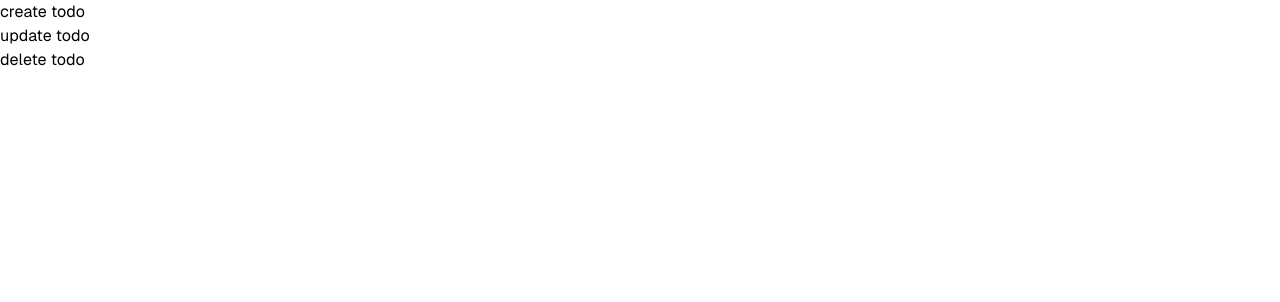
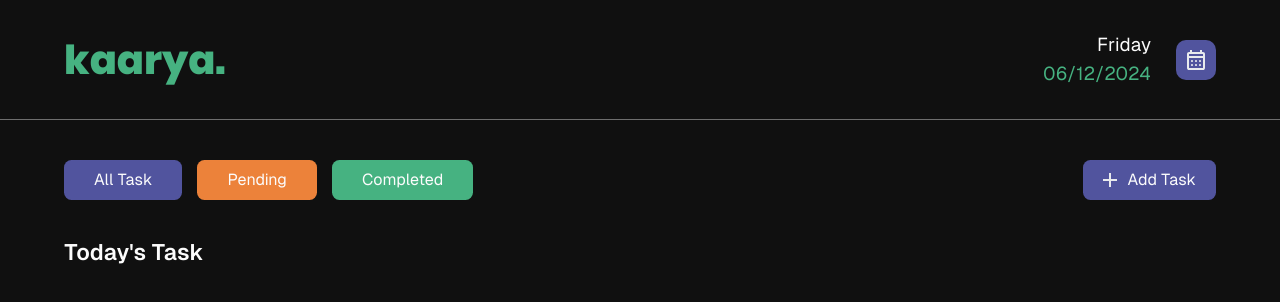
Before and after one commit to AndyyAD/Karya-A-ToDo-App, a Next.js app: page / in a window 1280 px wide. Shown: the top 302 px of the page. Built offline with nearby package versions, Linux system fonts and the light colour scheme.

Commit message:
Designed navbar, date picker and filter buttons

```diff
--- /dev/null
+++ b/app/components/Navbar.tsx
@@ -0,0 +1,52 @@
+"use client"
+
+import React, { useState } from 'react';
+import DatePicker from 'react-datepicker';
+import 'react-datepicker/dist/react-datepicker.css';
+
+const Navbar: React.FC = () => {
+    const [selectedDate, setSelectedDate] = useState<Date>(new Date());
+    const [isDatePickerOpen, setIsDatePickerOpen] = useState<boolean>(false);
+
+    const day: string = selectedDate.toLocaleString('en-US', { weekday: 'long' });
+    const date: string = selectedDate.toLocaleDateString('en-GB');
+
+    const handleDateChange = (date: Date | null) => {
+        if (date) {
+            setSelectedDate(date);
+        }
+        setIsDatePickerOpen(false);
+    };
+
+    return (
+        <nav className='navbar mb-16'>
+            <div className='container h-full flex items-center justify-between'>
+                <h1 className='logo'> kaarya. </h1>
+                <div className='flex items-center '>
+                    <div className='m-10 text-right text-3xl leading-normal'>
+                        <p className="day">{day}</p>
+                        <p className="date">{date}</p>
+                    </div>
+                    <div className='calendar h-16 w-16 rounded-2xl content-center justify-items-center'
+                        onClick={() => setIsDatePickerOpen(!isDatePickerOpen)}
+                    >
+                        <svg xmlns="http://www.w3.org/2000/svg" height="24px" viewBox="0 -960 960 960" width="24px" fill="#e8eaed"><path d="M200-80q-33 0-56.5-23.5T120-160v-560q0-33 23.5-56.5T200-800h40v-80h80v80h320v-80h80v80h40q33 0 56.5 23.5T840-720v560q0 33-23.5 56.5T760-80H200Zm0-80h560v-400H200v400Zm0-480h560v-80H200v80Zm0 0v-80 80Zm280 240q-17 0-28.5-11.5T440-440q0-17 11.5-28.5T480-480q17 0 28.5 11.5T520-440q0 17-11.5 28.5T480-400Zm-160 0q-17 0-28.5-11.5T280-440q0-17 11.5-28.5T320-480q17 0 28.5 11.5T360-440q0 17-11.5 28.5T320-400Zm320 0q-17 0-28.5-11.5T600-440q0-17 11.5-28.5T640-480q17 0 28.5 11.5T680-440q0 17-11.5 28.5T640-400ZM480-240q-17 0-28.5-11.5T440-280q0-17 11.5-28.5T480-320q17 0 28.5 11.5T520-280q0 17-11.5 28.5T480-240Zm-160 0q-17 0-28.5-11.5T280-280q0-17 11.5-28.5T320-320q17 0 28.5 11.5T360-280q0 17-11.5 28.5T320-240Zm320 0q-17 0-28.5-11.5T600-280q0-17 11.5-28.5T640-320q17 0 28.5 11.5T680-280q0 17-11.5 28.5T640-240Z" /></svg>
+                        {isDatePickerOpen && (
+                            <div className="absolute bg-gray-800 z-50 p-4 shadow-lg rounded"
+                                style={{ top: '100px', right: '50px' }}
+                            >
+                                <DatePicker
+                                    selected={selectedDate}
+                                    onChange={handleDateChange}
+                                    inline
+                                />
+                            </div>
+                        )}
+                    </div>
+                </div>
+            </div>
+        </nav>
+    )
+}
+
+export default Navbar
--- /dev/null
+++ b/app/components/Tiles.tsx
@@ -0,0 +1,11 @@
+import React from 'react'
+
+const Tiles = () => {
+    return (
+        <>
+
+        </>
+    )
+}
+
+export default Tiles
--- a/app/globals.css
+++ b/app/globals.css
@@ -7,28 +7,107 @@
 *::after {
 	padding: 0;
 	margin: 0;
+	box-sizing: border-box;
 }
 
-html{
+html {
 	font-size: 62.5%;
+	color: var(--light);
 	scroll-behavior: smooth;
 }
 
-ul, li{
+ul,
+li {
 	list-style: none;
 }
 
-a{
+a {
 	height: inherit;
 	text-decoration: none;
 }
 
-body{
+body {
 	font-size: 1.6rem;
 	font-family: var(--font-geist-sans), sans-serif;
 	font-weight: 400;
+	background-color: var(--background);
 }
 
-/* :root{
+:root {
+	--pending: #EC823A;
+	--completed: #46B281;
+	--primary: #51549E;
+	--dark: #1F1F1F;
+	--light: #FCFCFC;
+	--background: #101010;
+	--grey: #6E6E6E;
+	--red: #FF2D2D;
+}
 
-} */
+/* ------------------------------Containers------------------------------ */
+
+.container {
+	max-width: 1300px;
+	width: 90%;
+	margin: 0 auto;
+}
+
+/* ------------------------------NavBar------------------------------ */
+
+.logo {
+	font-size: 4rem;
+	color: var(--completed);
+	font-family: var(--font-poppins), sans-serif;
+	font-weight: 800;
+}
+
+.navbar {
+	height: 12rem;
+	border-bottom: 1px solid var(--grey);
+}
+
+
+.date {
+	color: var(--completed);
+}
+
+.calendar {
+	background-color: var(--primary);
+}
+
+/* ------------------------------Button------------------------------ */
+
+.buttons{
+	margin-bottom: 4rem;;
+}
+
+.btn{
+	height: 4rem;
+	color: var(--light);
+}
+
+.btn:hover {
+	border: 2px solid var(--light);
+}
+
+.primary {
+	background-color: var(--primary);
+}
+
+.pending {
+	background-color: var(--pending);
+}
+
+.completed {
+	background-color: var(--completed);
+}
+
+.delete {
+	background-color: var(--red);
+}
+
+/* ------------------------------Tasks------------------------------ */
+
+.tasks h2{
+	font-weight: 600;
+}
--- a/app/layout.tsx
+++ b/app/layout.tsx
@@ -1,5 +1,6 @@
 import type { Metadata } from "next";
 import localFont from "next/font/local";
+import Navbar from "./components/Navbar";
 import "./globals.css";
 
 const geistSans = localFont({
@@ -12,16 +13,22 @@ const geistMono = localFont({
 	variable: "--font-geist-mono",
 	weight: "100 900",
 });
+const poppins = localFont({
+	src: "./fonts/Poppins-ExtraBold.woff",
+    variable: "--font-poppins",
+	weight: "100 900",
+});
 
 export const metadata: Metadata = {
-	title: "Karya",
+	title: "Kaarya",
 	description: "This is a ToDo app made by Ashish Deb using nextJS, Tailwind and Typescript.",
 };
 
 export default function RootLayout({ children }: Readonly<{ children: React.ReactNode; }>) {
 	return (
 		<html lang="en">
-			<body className={`${geistSans.variable} ${geistMono.variable} antialiased`} >
+			<body className={`${geistSans.variable} ${geistMono.variable} ${poppins.variable} antialiased`} >
+				<Navbar />
 				{children}
 			</body>
 		</html>
--- a/app/page.tsx
+++ b/app/page.tsx
@@ -1,40 +1,66 @@
 "use client"
+
+import Tiles from "./components/Tiles";
 
 import useTodosStore from "@/store/todo-store";
 
 // This is just a test of zustand functionality. It is not the final product.
+// export default function Home() {
+// 	const { todos, addTodo, updateTodo, deleteTodo, markStatus } = useTodosStore();
+
+// 	const addIt = () => {
+//         addTodo("Buy groceries", "Milk, eggs, bread", "2024-12-06");
+//     };
+
+// 	const updateIt = () => {
+// 		updateTodo(1, "Buy groceries", "Milk, eggs, bread, and butter", "2024-12-06", true);
+// 	}
+
+// 	const deleteIt = () => {
+//         deleteTodo(1);
+//     }
+
+// 	return (
+// 		<>
+// 			<ul>
+// 				{todos.map((todo) => (
+//                     <li key={todo.id}>
+//                         <h3>{todo.title}</h3>
+//                         <p>{todo.description}</p>
+//                         <p>{todo.date}</p>
+// 						<p>{todo.completed}</p>
+//                     </li>
+//                 ))}
+// 			</ul>
+// 			<div >
+// 				<button onClick={addIt}> create todo </button> <br />
+// 				<button onClick={updateIt}> update todo </button> <br />
+// 				<button onClick={deleteIt}> delete todo </button>
+// 			</div>
+// 		</>
+// 	);
+// }
+
 export default function Home() {
-	const { todos, addTodo, updateTodo, deleteTodo, markStatus } = useTodosStore();
-
-	const addIt = () => {
-        addTodo("Buy groceries", "Milk, eggs, bread", "2024-12-06");
-    };
-
-	const updateIt = () => {
-		updateTodo(1, "Buy groceries", "Milk, eggs, bread, and butter", "2024-12-06", true);
-	}
-
-	const deleteIt = () => {
-        deleteTodo(1);
-    }
-
 	return (
 		<>
-			<ul>
-				{todos.map((todo) => (
-                    <li key={todo.id}>
-                        <h3>{todo.title}</h3>
-                        <p>{todo.description}</p>
-                        <p>{todo.date}</p>
-						<p>{todo.completed}</p>
-                    </li>
-                ))}
-			</ul>
-			<div >
-				<button onClick={addIt}> create todo </button> <br />
-				<button onClick={updateIt}> update todo </button> <br />
-				<button onClick={deleteIt}> delete todo </button>
-			</div>
+			<section className="buttons container flex align-center justify-between">
+				<div>
+					<button className="btn primary rounded-xl mr-6 px-12"> All Task</button>
+					<button className="btn pending rounded-xl mr-6 px-12"> Pending </button>
+					<button className="btn completed rounded-xl mr-6 px-12"> Completed </button>
+				</div>
+				<button className="btn primary rounded-xl flex align-center items-center pl-6 pr-8">
+					<span className="mr-2">
+						<svg xmlns="http://www.w3.org/2000/svg" height="24px" viewBox="0 -960 960 960" width="24px" fill="#e8eaed"><path d="M440-440H200v-80h240v-240h80v240h240v80H520v240h-80v-240Z"/></svg>
+					</span>
+					<span> Add Task </span>
+				</button>
+			</section>
+			<section className="tasks container">
+				<h2 className="text-4xl "> Today's Task </h2>
+				<Tiles/>
+			</section>
 		</>
 	);
 }
--- a/package.json
+++ b/package.json
@@ -11,6 +11,7 @@
   "dependencies": {
     "next": "15.0.4",
     "react": "^19.0.0",
+    "react-datepicker": "^7.5.0",
     "react-dom": "^19.0.0",
     "zustand": "^5.0.2"
   },
```
Also changed, not shown: app/fonts/Poppins-ExtraBold.woff (added), 1 other file (tests, documents, lock files or other folders). Lines whose indentation alone changed are shown as unchanged.
